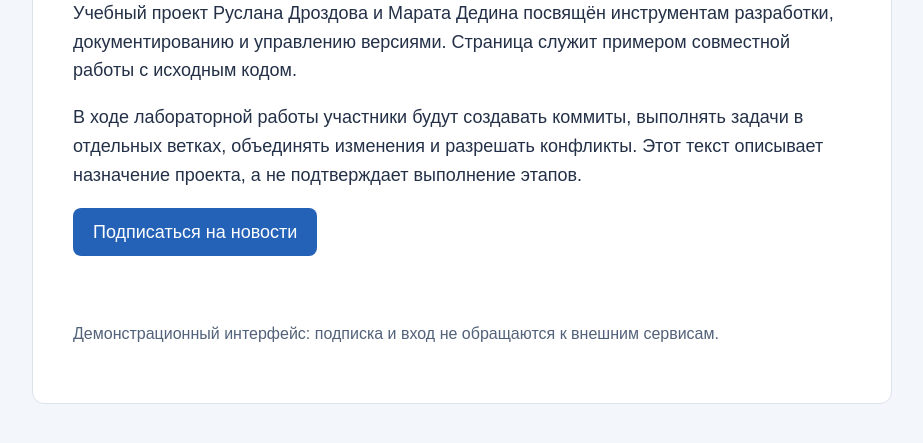
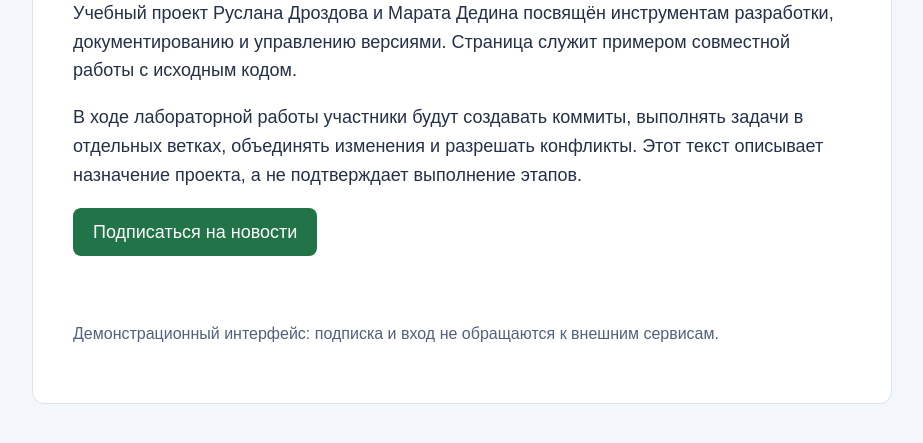
Before and after one commit to RuslanGIT3/lab_GITBASH, a plain HTML site: page index.html in a window 1280 px wide. Shown: the part 211-654 px from the top of the page, without its empty margins (178-1101 px from the left). Drawn offline with Linux system fonts and the light colour scheme.

Commit message:
Изменён цвет кнопки подписки

```diff
--- a/index.html
+++ b/index.html
@@ -13,7 +13,7 @@ h2 { font-size: 25px; margin-top: 32px; }
 .meta { color: #52627a; font-size: 16px; }
 button { min-height: 48px; padding: 10px 20px; color: white; border: 0; border-radius: 8px; font: inherit; cursor: pointer; }
 button:focus-visible { outline: 3px solid #13253e; outline-offset: 3px; }
-.subscribe { background: #2462b7; }
+.subscribe { background: #207447; }
 .social { background: #35455e; margin: 6px 8px 6px 0; }
 #notice { min-height: 29px; }
 @media(max-width:600px) { main { margin:16px; padding:24px; } h1 { font-size:29px; } }
```
